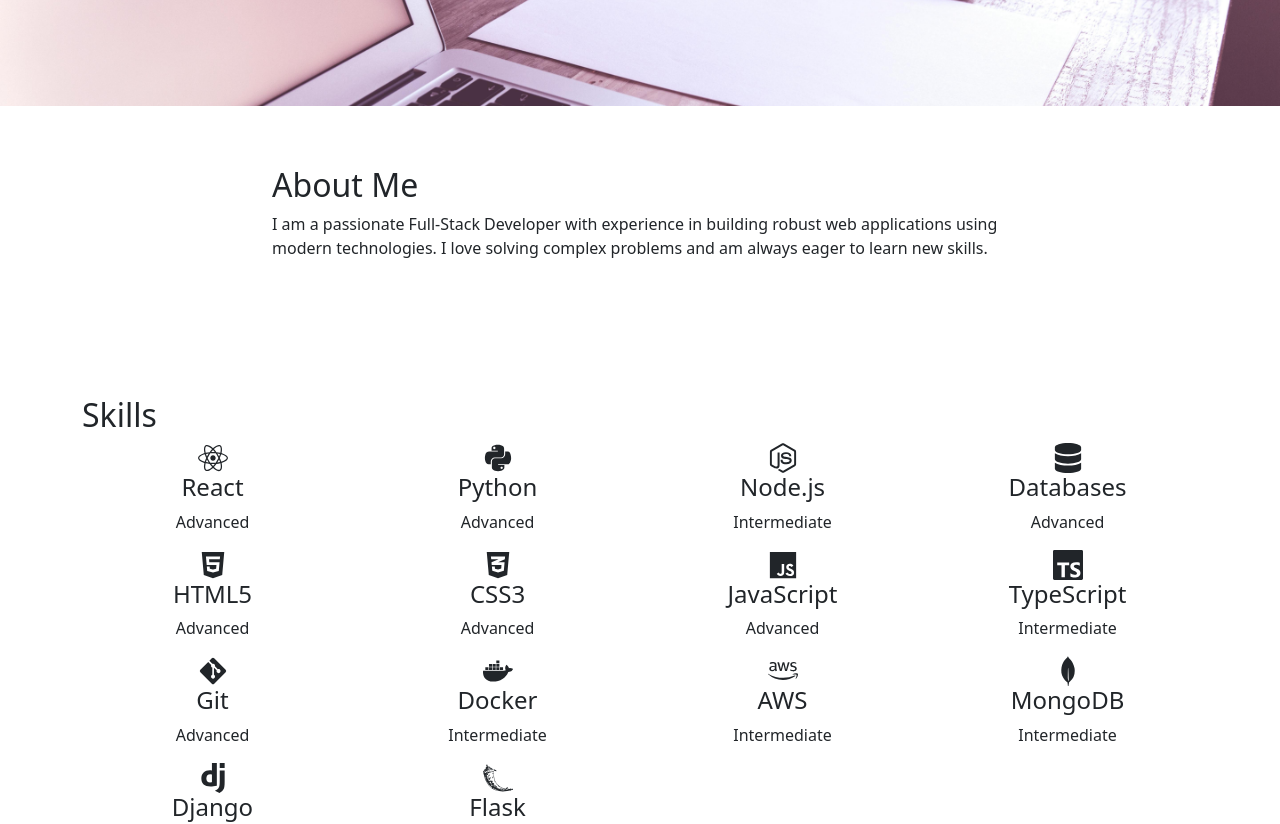
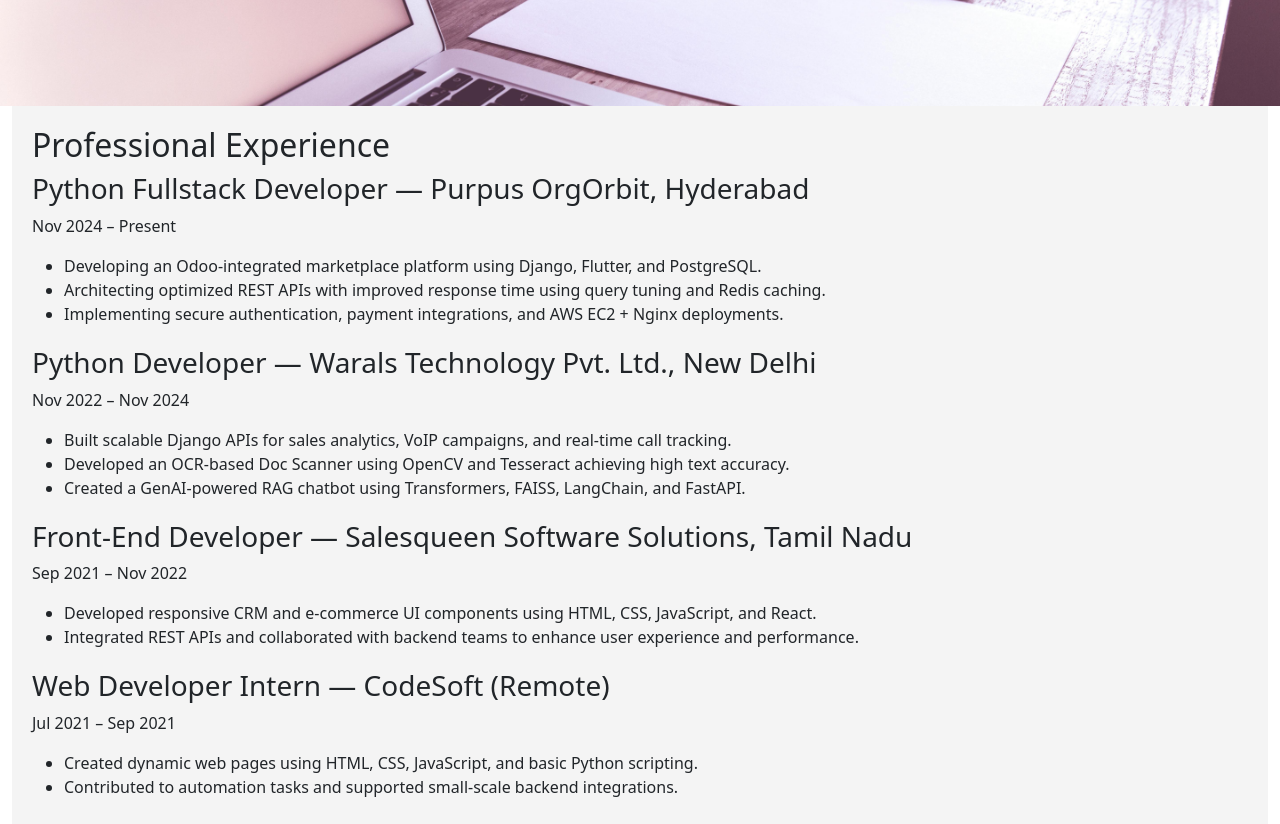
Before and after one commit to Amankumaraman/Portfolio-React-App, a React (Create React App) app: page / in a window 1280 px wide. Shown: the part 420-1244 px from the top of the page. Built offline with nearby package versions, Linux system fonts and the light colour scheme.

Commit message:
Update About.js

```diff
--- a/src/components/About.js
+++ b/src/components/About.js
@@ -1,27 +1,54 @@
-import React from "react";
-import { Container, Row, Col } from "react-bootstrap";
-import { motion } from "framer-motion";
+import React from 'react';
+import '../styles/Experience.css';
 
-const About = () => {
+function Experience() {
   return (
-    <motion.section
-      initial={{ opacity: 0 }}
-      animate={{ opacity: 1 }}
-      transition={{ duration: 1 }}
-      className="about-section"
-    >
-      <Container>
-        <Row className="justify-content-center">
-          <Col xs={12} md={8}>
-            <h2>About Me</h2>
-            <p>
-              I am a passionate Full-Stack Developer with experience in building robust web applications using modern technologies. I love solving complex problems and am always eager to learn new skills.
-            </p>
-          </Col>
-        </Row>
-      </Container>
-    </motion.section>
+    <section className="experience">
+      <h2>Professional Experience</h2>
+
+      {/* PURPUS ORGORBIT */}
+      <div className="experience-item">
+        <h3>Python Fullstack Developer — Purpus OrgOrbit, Hyderabad</h3>
+        <p>Nov 2024 – Present</p>
+        <ul>
+          <li>Developing an Odoo-integrated marketplace platform using Django, Flutter, and PostgreSQL.</li>
+          <li>Architecting optimized REST APIs with improved response time using query tuning and Redis caching.</li>
+          <li>Implementing secure authentication, payment integrations, and AWS EC2 + Nginx deployments.</li>
+        </ul>
+      </div>
+
+      {/* WARALS TECHNOLOGY */}
+      <div className="experience-item">
+        <h3>Python Developer — Warals Technology Pvt. Ltd., New Delhi</h3>
+        <p>Nov 2022 – Nov 2024</p>
+        <ul>
+          <li>Built scalable Django APIs for sales analytics, VoIP campaigns, and real-time call tracking.</li>
+          <li>Developed an OCR-based Doc Scanner using OpenCV and Tesseract achieving high text accuracy.</li>
+          <li>Created a GenAI-powered RAG chatbot using Transformers, FAISS, LangChain, and FastAPI.</li>
+        </ul>
+      </div>
+
+      {/* SALESQUEEN SOFTWARE */}
+      <div className="experience-item">
+        <h3>Front-End Developer — Salesqueen Software Solutions, Tamil Nadu</h3>
+        <p>Sep 2021 – Nov 2022</p>
+        <ul>
+          <li>Developed responsive CRM and e-commerce UI components using HTML, CSS, JavaScript, and React.</li>
+          <li>Integrated REST APIs and collaborated with backend teams to enhance user experience and performance.</li>
+        </ul>
+      </div>
+
+      {/* CODESOFT */}
+      <div className="experience-item">
+        <h3>Web Developer Intern — CodeSoft (Remote)</h3>
+        <p>Jul 2021 – Sep 2021</p>
+        <ul>
+          <li>Created dynamic web pages using HTML, CSS, JavaScript, and basic Python scripting.</li>
+          <li>Contributed to automation tasks and supported small-scale backend integrations.</li>
+        </ul>
+      </div>
+    </section>
   );
-};
+}
 
-export default About;
+export default Experience;
```
